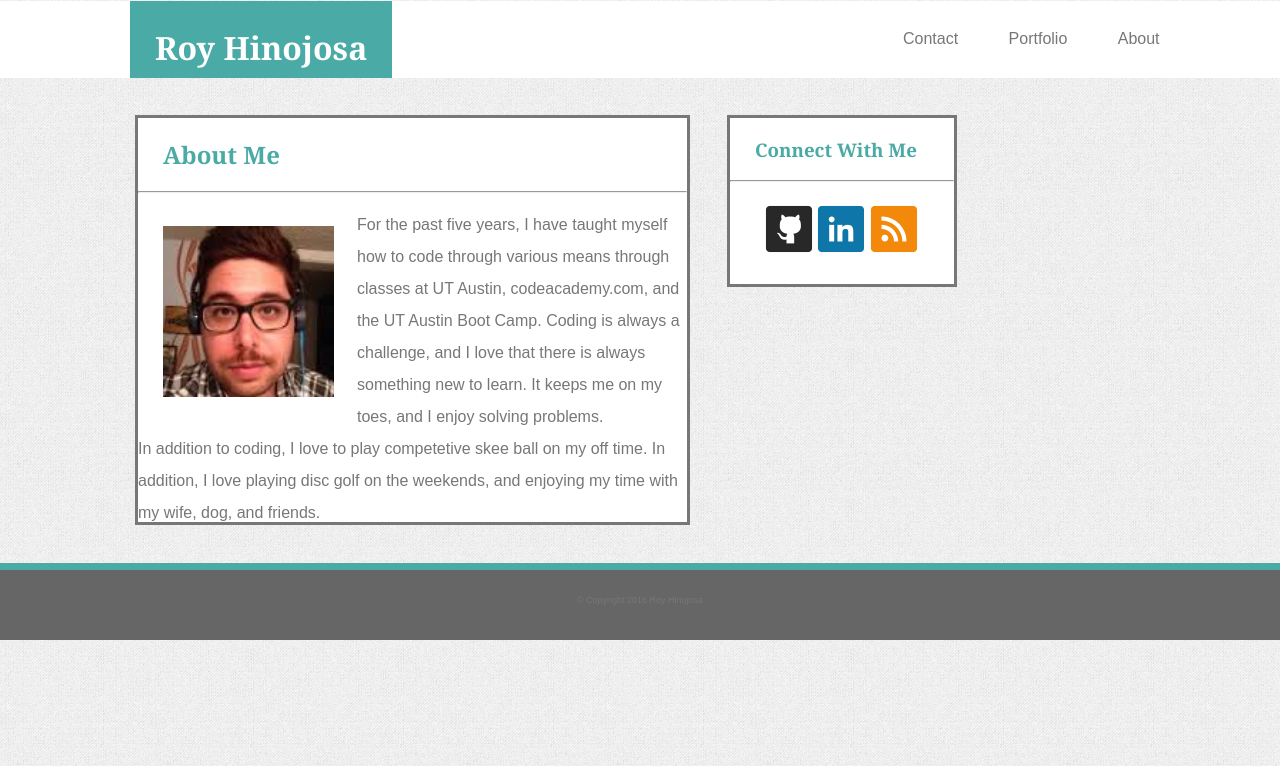
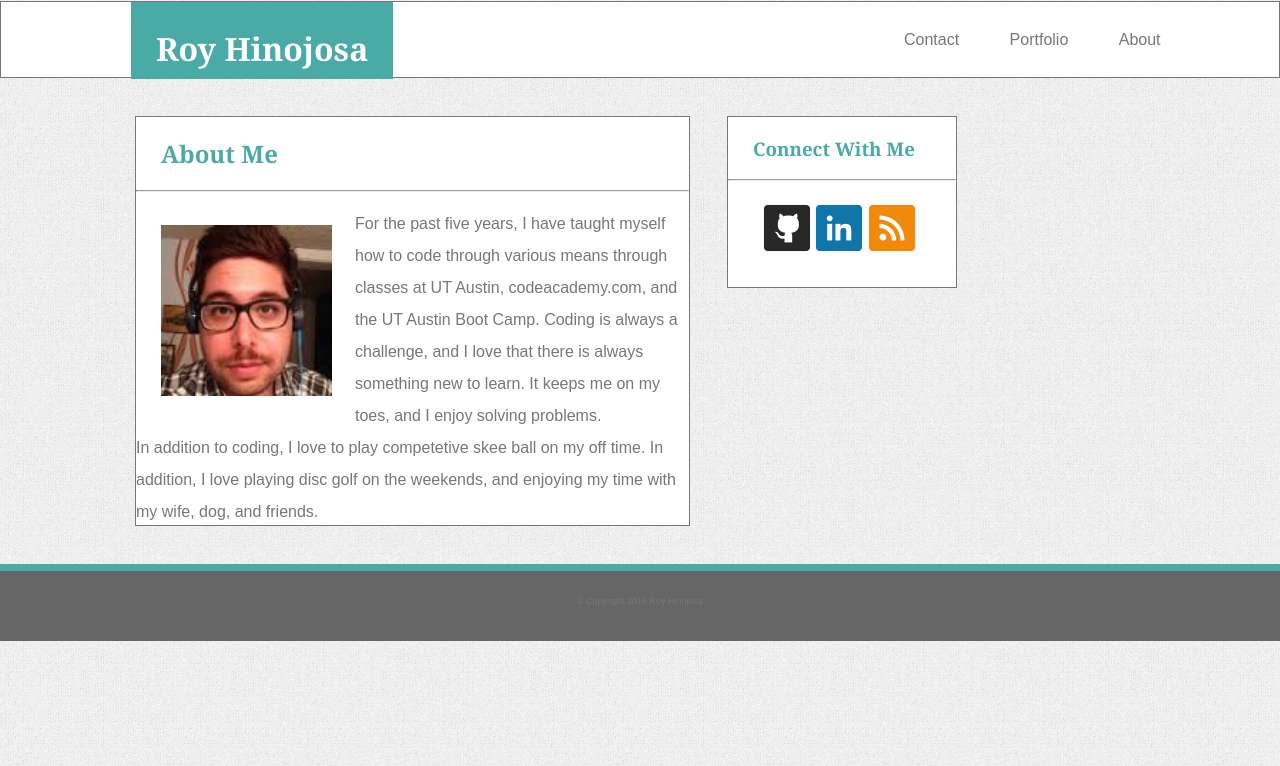
Before and after one commit to rhino15/Basic-Portfolio, a PHP site: page / in a window 1280 px wide. Shown: the top 766 px of the page. Run offline with PHP 8.4, Linux system fonts and the light colour scheme.

Commit message:
almost finished first draft

```diff
--- a/assets/css/style.css
+++ b/assets/css/style.css
@@ -13,6 +13,9 @@ body {
 }
 
 header {
+	border color: #cccccc;
+	border-style: solid;
+	border-width: 1px;
 	height: 77px;
 	margin-top: -17px;
 	background-color: #ffffff;
@@ -53,6 +56,8 @@ header {
 #main-content {
 	float: left;
 	border: solid;
+	border color: #dddddd;
+	border-width: 1px;
 	margin: 36px 37px 43px 135px;
 	height: 410px;
 	width: 555px;
@@ -83,6 +88,8 @@ header {
 
 #sidebar {
 	border: solid;
+	border color: #dddddd;
+	border-width: 1px;
 	background-color: #ffffff;
 	float: left;
 	margin-top: 36px;
```
